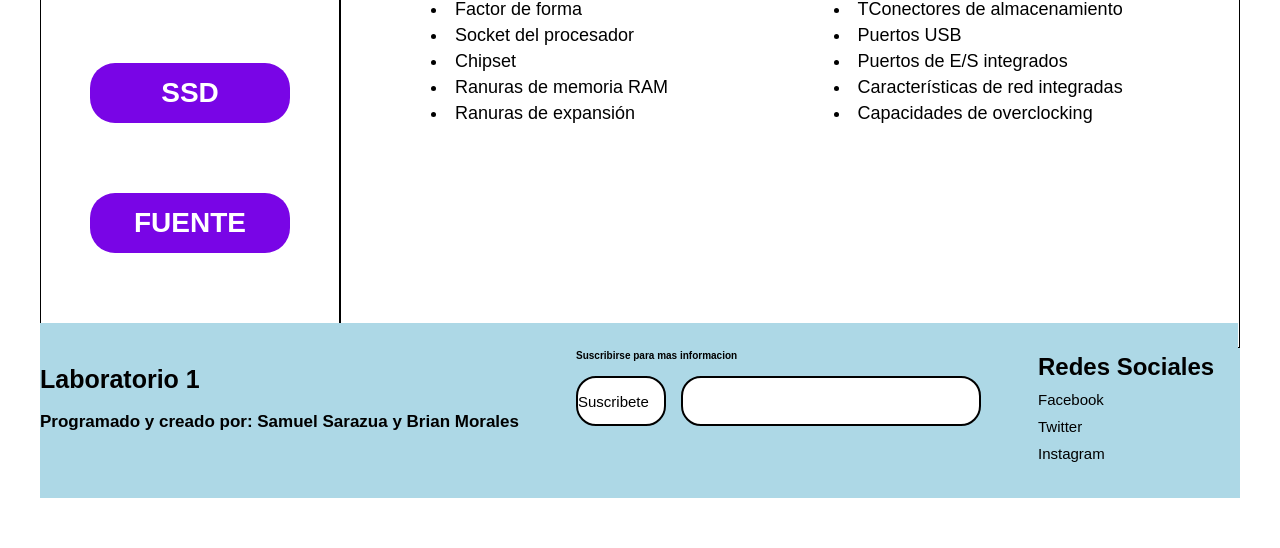
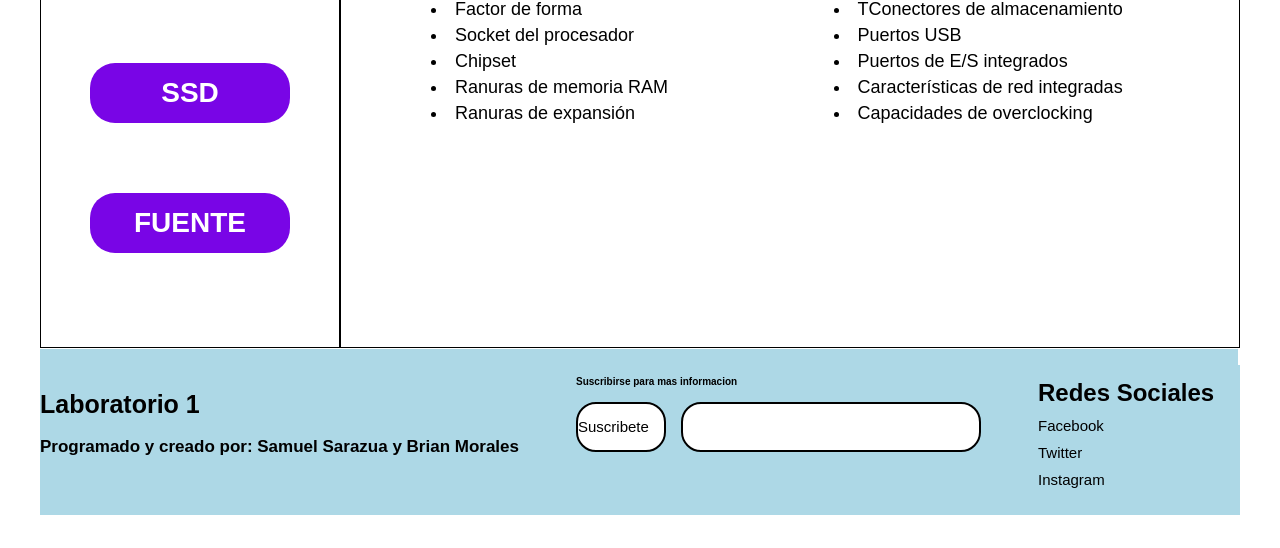
Before and after one commit to SamuelSarazua/Componentes_para_un_computador, a plain HTML site: page mg.html in a window 1280 px wide. Shown: the part 652-1200 px from the top of the page. Drawn offline with Linux system fonts and the light colour scheme.

Commit message:
versión 0.8

```diff
--- a/footer/footer.css
+++ b/footer/footer.css
@@ -9,7 +9,7 @@
 
 .footer1{
     height: 150px;
-    margin-top: -50px;
+    margin-top: -33px;
     gap: 57px;
 
     background-color: lightblue;
```
